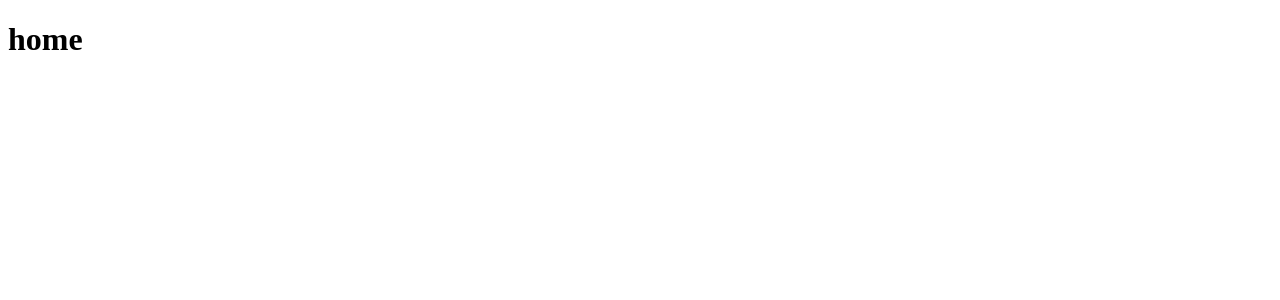
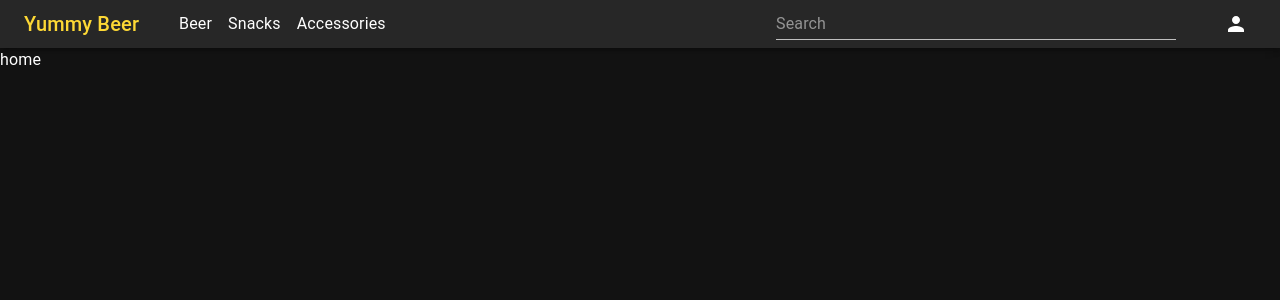
Before and after one commit to Online-shoppers/client-frontend, a React (Create React App) app: page / in a window 1280 px wide. Shown: the top 300 px of the page. Built offline with nearby package versions, Linux system fonts and the light colour scheme.

Commit message:
feat: added mui config and page layout

```diff
--- a/package.json
+++ b/package.json
@@ -3,6 +3,11 @@
   "version": "0.1.0",
   "private": true,
   "dependencies": {
+    "@emotion/react": "^11.11.1",
+    "@emotion/styled": "^11.11.0",
+    "@mui/icons-material": "^5.14.3",
+    "@mui/material": "^5.14.5",
+    "@mui/styles": "^5.14.5",
     "@testing-library/jest-dom": "^5.17.0",
     "@testing-library/react": "^13.4.0",
     "@testing-library/user-event": "^13.5.0",
--- a/src/App.tsx
+++ b/src/App.tsx
@@ -1,5 +1,9 @@
+import { CssBaseline, GlobalStyles } from '@mui/material';
+import { StyledEngineProvider, ThemeProvider } from '@mui/material/styles';
 import React from 'react';
 import { BrowserRouter as Router } from 'react-router-dom';
+
+import { theme } from 'theme';
 
 import AppRoutes from './app.routes';
 import ErrorBoundary from './components/error-boundary.component';
@@ -7,9 +11,27 @@ import ErrorBoundary from './components/error-boundary.component';
 function App() {
   return (
     <ErrorBoundary>
-      <Router>
-        <AppRoutes />
-      </Router>
+      <StyledEngineProvider injectFirst>
+        <ThemeProvider theme={theme}>
+          <GlobalStyles
+            styles={{
+              html: { height: '100%' },
+              body: {
+                height: '100%',
+              },
+              '#root': {
+                display: 'flex',
+                flexDirection: 'column',
+                height: '100%',
+              },
+            }}
+          />
+          <CssBaseline />
+          <Router>
+            <AppRoutes />
+          </Router>
+        </ThemeProvider>
+      </StyledEngineProvider>
     </ErrorBoundary>
   );
 }
--- a/src/app.routes.tsx
+++ b/src/app.routes.tsx
@@ -1,5 +1,7 @@
 import React, { Suspense } from 'react';
 import { Navigate, Route, Routes } from 'react-router-dom';
+
+import PageLayout from 'components/page-layout.component';
 
 interface PublicRouteProps {
   element: React.ReactNode;
@@ -12,7 +14,7 @@ const PublicRoute: React.FC<PublicRouteProps> = ({ element }) => (
 const AppRoutes = () => {
   return (
     <Routes>
-      <Route path="/*" element={<PublicRoute element={<h1>home</h1>} />} />
+      <Route path="/*" element={<PublicRoute element={<PageLayout>home</PageLayout>} />} />
 
       <Route path="*" element={<Navigate to="/" />} />
     </Routes>
--- /dev/null
+++ b/src/components/page-layout.component.tsx
@@ -0,0 +1,75 @@
+import PersonIcon from '@mui/icons-material/Person';
+import {
+  AppBar,
+  Box,
+  IconButton,
+  Input,
+  Link as MuiLink,
+  Stack,
+  Theme,
+  Toolbar,
+  Typography,
+} from '@mui/material';
+import { makeStyles } from '@mui/styles';
+import React from 'react';
+import { Link as RouterLink } from 'react-router-dom';
+
+const useStyles = makeStyles((theme: Theme) => ({
+  logo: {
+    color: theme.palette.primary.main,
+  },
+
+  link: {
+    textDecoration: 'none',
+    color: theme.palette.getContrastText(theme.palette.background.paper),
+  },
+  main: {
+    flex: 1,
+  },
+}));
+
+interface PageLayoutProps {
+  children: React.ReactNode;
+}
+
+const PageLayout: React.FC<PageLayoutProps> = ({ children }) => {
+  const classes = useStyles();
+
+  return (
+    <React.Fragment>
+      <AppBar position="static">
+        <Toolbar variant="dense">
+          <Stack spacing={5} direction="row" width="100%" alignItems="center">
+            <Typography variant="h6" color="inherit" className={classes.logo}>
+              Yummy Beer
+            </Typography>
+
+            <Stack spacing={2} direction="row" justifyContent="space-around">
+              <MuiLink component={RouterLink} to="/beer" className={classes.link}>
+                Beer
+              </MuiLink>
+              <MuiLink component={RouterLink} to="/snacks" className={classes.link}>
+                Snacks
+              </MuiLink>
+              <MuiLink component={RouterLink} to="/accessories" className={classes.link}>
+                Accessories
+              </MuiLink>
+            </Stack>
+
+            <Box sx={{ flexBasis: 400, marginLeft: 'auto !important' }}>
+              <Input color="primary" placeholder="Search" fullWidth />
+            </Box>
+
+            <IconButton>
+              <PersonIcon />
+            </IconButton>
+          </Stack>
+        </Toolbar>
+      </AppBar>
+      <main className={classes.main}>{children}</main>
+      {/* Footer */}
+    </React.Fragment>
+  );
+};
+
+export default PageLayout;
--- /dev/null
+++ b/src/theme.ts
@@ -0,0 +1,13 @@
+import { yellow } from '@mui/material/colors';
+import { createTheme } from '@mui/material/styles';
+
+export const theme = createTheme({
+  palette: {
+    mode: 'dark',
+    primary: {
+      main: yellow[600],
+      light: yellow[200],
+      dark: yellow[800],
+    },
+  },
+});
```
Also changed, not shown: 1 other file (tests, documents, lock files or other folders).
